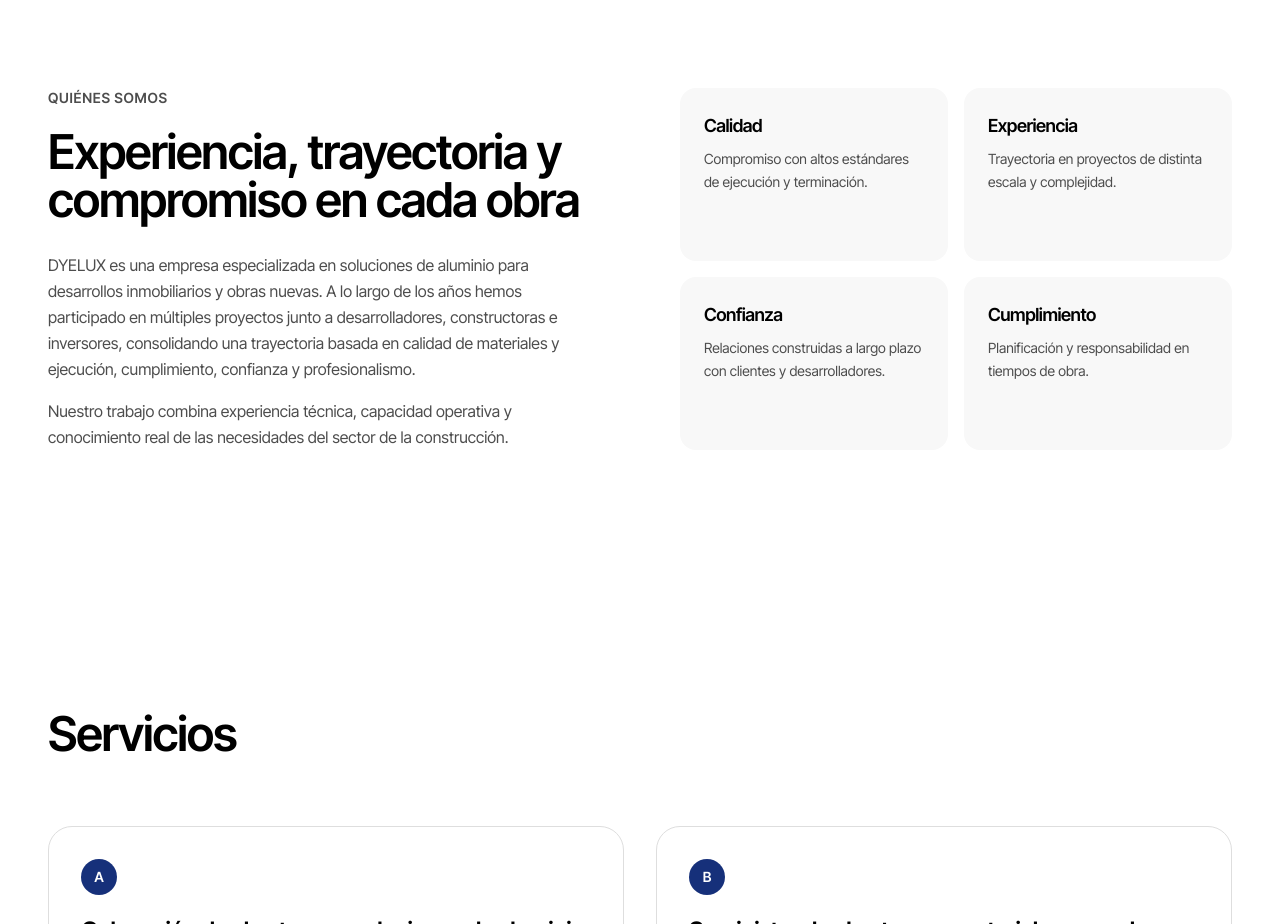
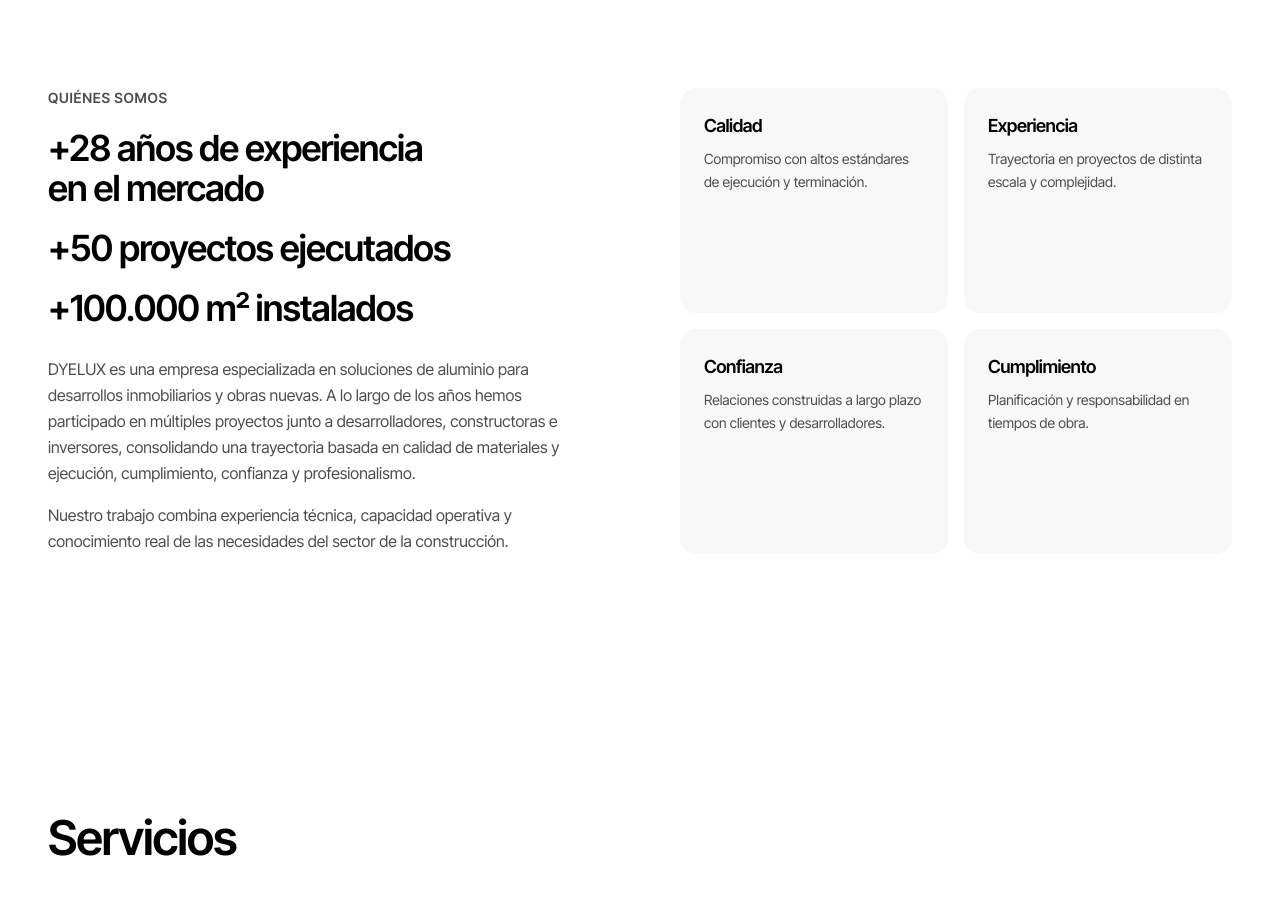
Before and after one commit to martinmateo1/edificios, a Next.js app: page / in a window 1280 px wide. Shown: the part 1400-2324 px from the top of the page. Built offline with nearby package versions, Linux system fonts and the light colour scheme.

Commit message:
feat: update about section with experience highlights

```diff
--- a/components/sections/about.tsx
+++ b/components/sections/about.tsx
@@ -25,9 +25,17 @@ export function About() {
           {/* Left Content */}
           <div>
             <p className="text-sm font-semibold uppercase tracking-wider text-muted-foreground mb-4">Quiénes somos</p>
-            <SectionTitle className="text-3xl md:text-4xl lg:text-5xl font-semibold tracking-tight text-balance">
-              Experiencia, trayectoria y compromiso en cada obra
-            </SectionTitle>
+            <div className="space-y-3">
+              <SectionTitle className="text-2xl md:text-3xl lg:text-4xl font-semibold tracking-tight text-balance">
+                +28 años de experiencia en el mercado
+              </SectionTitle>
+              <SectionTitle className="text-2xl md:text-3xl lg:text-4xl font-semibold tracking-tight text-balance">
+                +50 proyectos ejecutados
+              </SectionTitle>
+              <SectionTitle className="text-2xl md:text-3xl lg:text-4xl font-semibold tracking-tight text-balance">
+                +100.000 m² instalados
+              </SectionTitle>
+            </div>
             <p className="mt-6 text-muted-foreground leading-relaxed">
               DYELUX es una empresa especializada en soluciones de aluminio para desarrollos inmobiliarios y obras
               nuevas. A lo largo de los años hemos participado en múltiples proyectos junto a desarrolladores,
```
